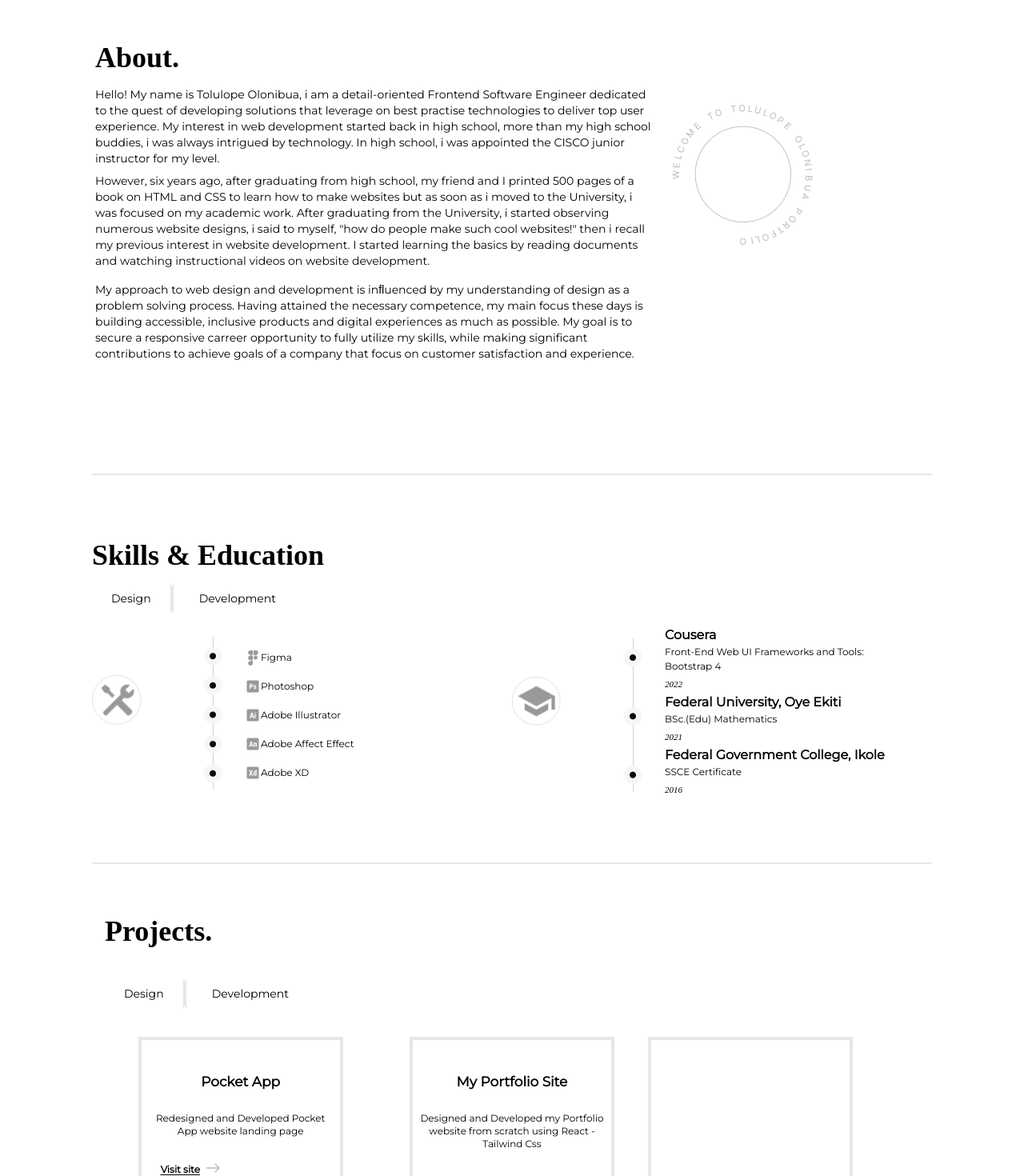
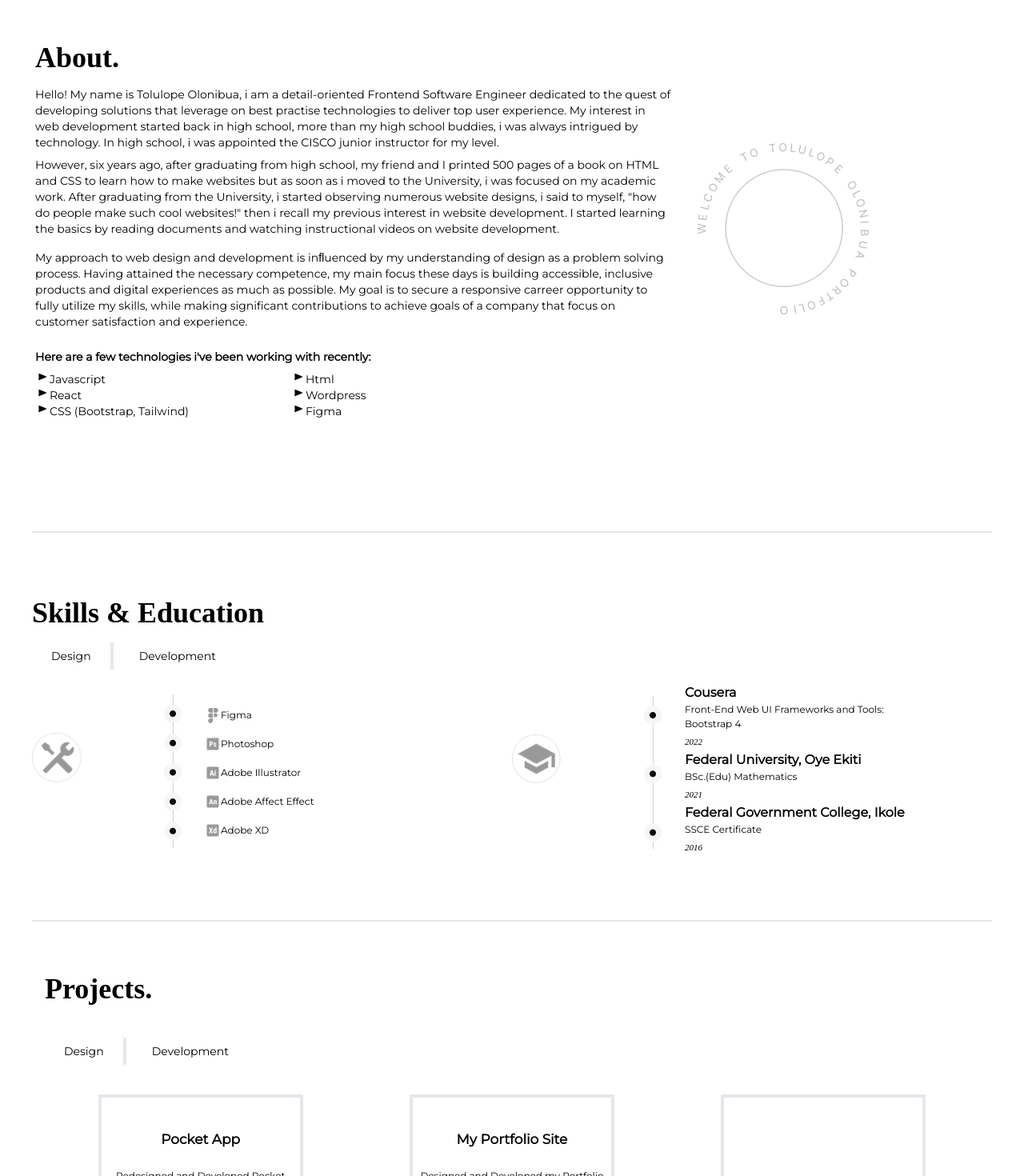
Before and after one commit to olonibua/tolulop, a React (Create React App) app: page / in a window 1280 px wide. Shown: the part 900-2370 px from the top of the page at 80% size. Built offline with nearby package versions, Linux system fonts and the light colour scheme; a web font is replaced by a local one.

Commit message:
first commit

```diff
--- a/src/Component/Home.jsx
+++ b/src/Component/Home.jsx
@@ -1,6 +1,7 @@
 import { useRef } from 'react'
 import {Routes, Route, Link} from "react-router-dom";
 import face from '../img/face.png'
+import {GiPlayButton} from 'react-icons/gi'
 import React, {useEffect, useState} from 'react'
 import circle from '../img/circle.png'
 import circlee from '../img/circlee.png'
@@ -116,7 +117,7 @@ const Home = (props) => {
 }
 
 
-        <div className='sm:max-w-[500px] md:max-w-[700px] lg:max-w-[1050px] max-w-[310px] w-full h-[35vh] md:h-[80vh] sm:mt-16 mt-24 mx-auto grid md:grid-cols-4'>
+        <div className='sm:max-w-[500px] md:max-w-[700px] lg:max-w-[1200px] max-w-[310px] w-full h-[35vh] md:h-[80vh] sm:mt-16 mt-24 mx-auto grid md:grid-cols-4'>
         <div className='flex flex-col pb-3 home md:col-span-3 justify-center ' >
         <h1 className='text-4xl md:text-7xl lg:text-8xl h1 dynamic-txts pb-4'>
          <TypeWritter
@@ -156,7 +157,7 @@ const Home = (props) => {
 {showComponent &&
         <div  className='w-full mb-10 py-0 sm:py-8 '>
 
-            <div className=' sm:p-1 sm:mb-16 py-2  sm:max-w-[500px] md:max-w-[700px] lg:max-w-[1050px] mx-auto max-w-[310px]  grid md:grid-cols-3'>
+            <div className=' sm:p-1 sm:mb-16 py-2  sm:max-w-[500px] md:max-w-[700px] lg:max-w-[1200px] mx-auto max-w-[310px]  grid md:grid-cols-3'>
 
             <div className='about flex flex-col md:col-span-2 justify-center'>
                 <h1 className='text-2xl md:text-3xl lg:text-4xl font-bold pb-4'>About.</h1>
@@ -177,9 +178,25 @@ const Home = (props) => {
              these days is building accessible, inclusive products and digital
             experiences as much as possible. My goal is to secure a responsive carreer opportunity to fully utilize my skills, while making
             significant contributions to achieve goals of a company that focus on customer satisfaction and experience.</p>
+            <div className='text-[10px] p pt-2 sm:text-xs md:text-sm mt-2'>
+                <p className='font-bold text-[11px] my-2 sm:text-sm md:text-sm'>Here are a few technologies i've been working with recently:</p>
+                <div className='flex space-between'>
+                <div>
+                    <p className='flex'><GiPlayButton className='mx-[2px]'/>Javascript</p>
+                    <p className='flex'><GiPlayButton className='mx-[2px]'/>React</p>
+                    <p className='flex'><GiPlayButton className='mx-[2px]'/>CSS (Bootstrap, Tailwind)</p>
+                </div>
+                <div className='mx-32'>
 
+                    <p className='flex'><GiPlayButton className='mx-[2px]'/>Html</p>
+                    <p className='flex'><GiPlayButton className='mx-[2px]'/>Wordpress</p>
+                    <p className='flex'><GiPlayButton className='mx-[2px]'/>Figma</p>
+                </div>
+                </div>
             </div>
-            <img className='w-[115px] md:w-[180px] mx-8 circle mt-20 float-right z-10 block' src={circle} alt=''/>
+            </div>
+
+            <img className='w-[115px] md:w-[220px] mx- md:text-center 8 circle mt-20 md:mt-32 md:mx-10 float-right z-10 block' src={circle} alt=''/>
 
             </div>
 
@@ -193,9 +210,9 @@ const Home = (props) => {
 
 
         {showComponent &&  <div>
-        <div id='skills' className='w-full skill mt-10 sm:py-14 border-y-2 py-5 sm:max-w-[500px] md:max-w-[700px] lg:max-w-[1050px] mx-auto max-w-[310px]'>
+        <div id='skills' className='w-full skill mt-10 sm:py-14 border-y-2 py-5 sm:max-w-[500px] md:max-w-[700px] lg:max-w-[1200px] mx-auto max-w-[310px]'>
 
-        <div className='sm:max-w-[500px] md:max-w-[700px] lg:max-w-[1050px] max-w-[310px] mx-auto'>
+        <div className='sm:max-w-[500px] md:max-w-[700px] lg:max-w-[1200px] max-w-[310px] mx-auto'>
         <h1 className='text-2xl md:text-3xl mt-6 lg:text-4xl font-bold pb-4'>Skills & Education</h1>
         <button className='text-[10px] px-6 p p-2 sm:text-xs hover:border border-r-2 rounded design md:text-sm' onClick={() => setSkill('Design')}>Design</button>
         <button className='text-[10px] p-2 p hover:border rounded sm:text-xs border-l-2 md:text-sm px-8' onClick={() => setSkill('Development')}> Development</button>
@@ -268,8 +285,8 @@ const Home = (props) => {
    <div>
     <div id='project' className=''>
 
-    <div className='w-full project mt-8 sm:py-8 py-5 p-4 sm:max-w-[500px] md:max-w-[700px] lg:max-w-[1050px] mx-auto max-w-[310px]'>
-        <div className= 'sm:max-w-[500px] md:max-w-[700px] lg:max-w-[1050px] max-w-[330px] mx-auto'>
+    <div className='w-full project mt-8 sm:py-8 py-5 p-4 sm:max-w-[500px] md:max-w-[700px] lg:max-w-[1200px] mx-auto max-w-[310px]'>
+        <div className= 'sm:max-w-[500px] md:max-w-[700px] lg:max-w-[1200px] max-w-[330px] mx-auto'>
         {showComponent &&   <h1 className='text-2xl md:text-3xl lg:text-4xl font-bold pb-10'>Projects.</h1>}
         {showComponent &&   <button className='text-[10px] px-6 p-2 sm:text-xs hover:border p  border-r-2 rounded design md:text-sm' onClick={() => setSkill('Design')}>Design</button> }
         {showComponent &&   <button className='text-[10px] p-2 sm:text-xs hover:border p border-l-2 rounded  md:text-sm px-8' onClick={() => setSkill('Development')}> Development</button>}
@@ -289,16 +306,16 @@ const Home = (props) => {
             <p className='flex p-2 text-[10px] md:text-xs font-bold mx-4 underline underline-offset-2 text-center '><a href='https://olonibua.github.io/tolulope' target='_blank'>Visit site </a> <img className='text-center h-3 mx-2' src={Arrow} alt=''/></p>
         </div>
 
-        <div className='border-2 md:border-4 bg  mt-4  h-72 w-72  py-10'>
+        <div className=' border-2 md:border-4 text-center mx-auto bg mt-4 p h-72 w-72  py-10'>
         </div>
         </div>
          }
         {skill === 'Development' &&
         <div className='py-5 items-center grid lg:grid-cols-2 '>
 
-        <div className='border-2 md:border-4 mt-4 h-72 w-72  py-10'>
+        <div className=' border-2 md:border-4 text-center mx-auto bg mt-4 p h-72 w-72  py-10'>
         </div>
-        <div className='border-2 md:border-4 mt-4 h-72 w-72  py-10'>
+        <div className=' border-2 md:border-4 text-center mx-auto bg mt-4 p h-72 w-72  py-10'>
         </div>
         </div>
           }
@@ -323,7 +340,7 @@ const Home = (props) => {
 
     {showComponent &&
     <div className='text-white  bg-black w-full  mx-auto '>
-    <div className='sm:max-w-[500px]  md:max-w-[700px] lg:max-w-[1050px] max-w-[300px] w-full py-10  mx-auto'>
+    <div className='sm:max-w-[500px]  md:max-w-[700px] lg:max-w-[1200px] max-w-[300px] w-full py-10  mx-auto'>
     <p className='text-md'>Got an idea?</p>
         <h2 className='text-2xl md:text-3xl lg:text-4xl pb-8 p underline underline-offset-4 font-bold'><a href='https://linkedin.com/olonibua-tolu-465042127' target="_blank">Let's talk about it</a></h2>
       <div className=' border-b-2 py-2 grid md:grid-cols-3'>
```
